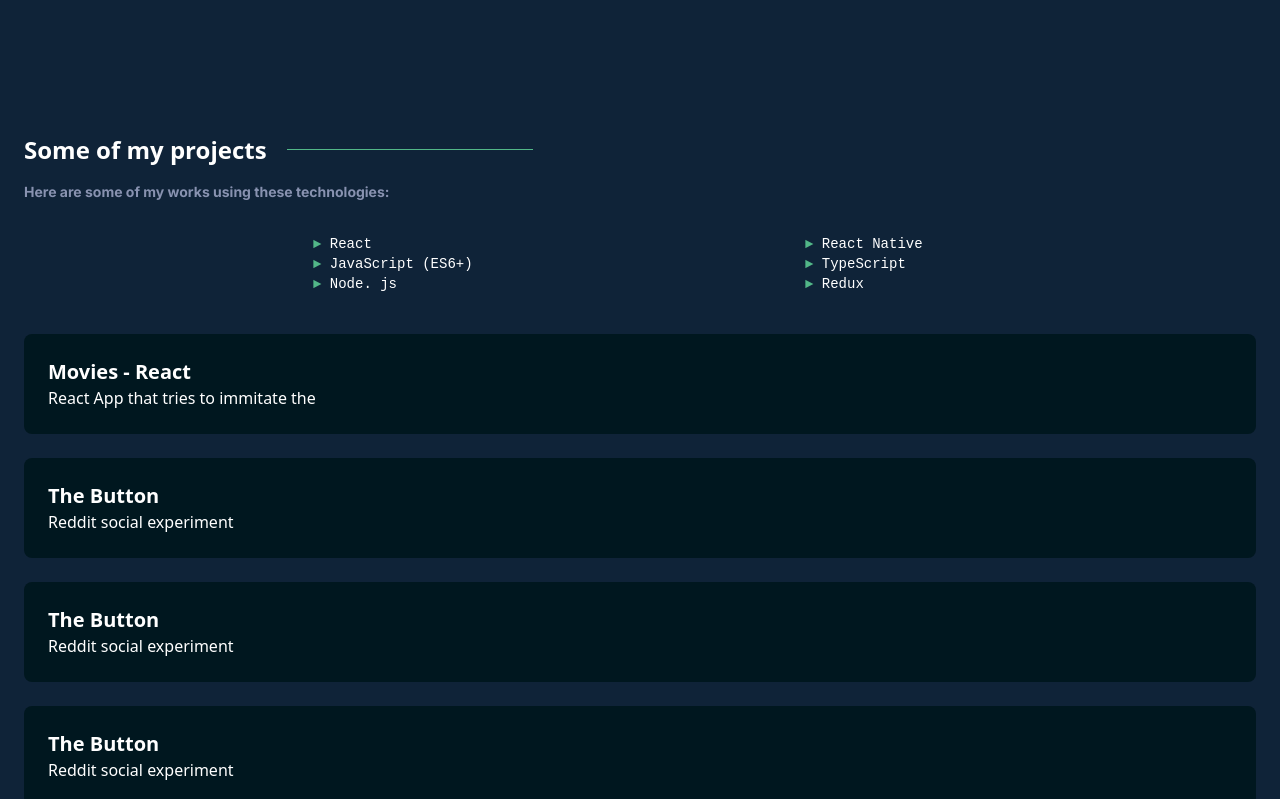
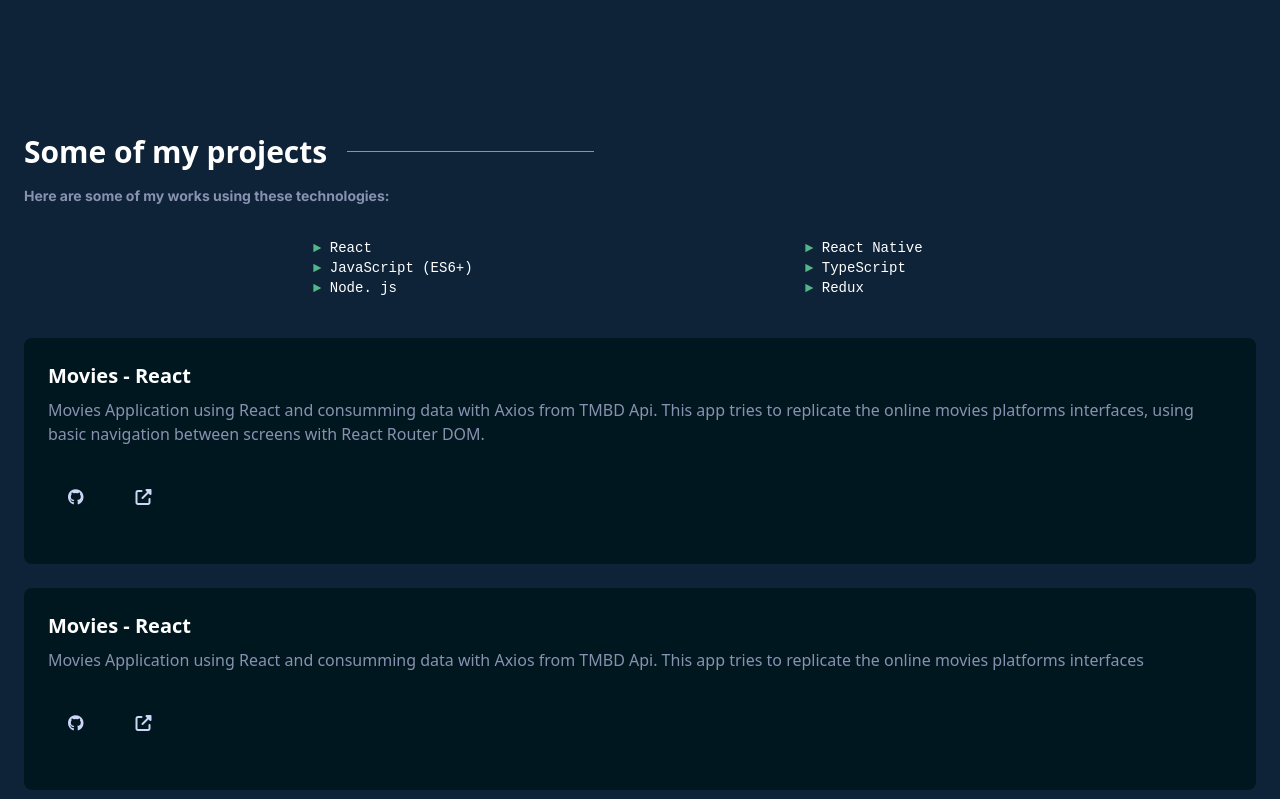
Before and after one commit to StefanoCutri/portfolio, a React (Create React App) app: page / in a window 1280 px wide. Shown: the part 1680-2479 px from the top of the page. Built offline with nearby package versions, Linux system fonts and the light colour scheme.

Commit message:
Porject Card style

```diff
--- a/src/components/ProjectCard.js
+++ b/src/components/ProjectCard.js
@@ -1,11 +1,19 @@
 import React from "react";
 
-export const ProjectCard = ({ title, description, link }) => {
+export const ProjectCard = ({ title, description, respository, hosted }) => {
   return (
-      <div className="bg-[#00171f] mx-4 mt-4 py-4 px-4 flex-1 flex-col justify-center items-start rounded-lg">
-        <h3 className="text-white font-bold text-xl">{title}</h3>
-        <p className="text-white font-extralight font-sans">{description}</p>
-        {/* <a href={link}>Project</a> */}
+    <div className="bg-[#00171f] mx-4 mt-4 py-4 px-4 flex-1 flex-col justify-center items-start rounded-lg">
+      <h3 className="text-white font-bold text-xl mb-2">{title}</h3>
+      <p className=" font-extralight font-sans text-[#8892b0]">{description}</p>
+      <div className="bg-[#00171f] mt-4 mb-3 flex flex-row">
+        <a>
+          <i className="fa-brands fa-github text-[#ccd6f6]  mr-3"></i>
+        </a>
+        <a>
+          <i className="fa-solid fa-up-right-from-square text-[#ccd6f6]"></i>
+        </a>
       </div>
+      {/* <a href={link}>Project</a> */}
+    </div>
   );
 };
--- a/src/components/Skills.js
+++ b/src/components/Skills.js
@@ -1,15 +1,17 @@
 import React from "react";
 import "../styles/skills.css";
 import { ProjectCard } from "./ProjectCard";
+import projects from '../data/projects.json';
+console.log(projects);
 
 export const Skills = () => {
   return (
     <div id="skills" className="info-container">
       <div className="mt-[12%]">
         <div className="flex flex-row items-center px-4 mb-3">
-          <h2 className="text-2xl font-bold mr-5 ">Some of my projects</h2>
+          <h2 className="text-3xl font-bold mr-5 ">Some of my projects</h2>
           <div
-            className="bg-[#52b788] h-1"
+            className="bg-[#52b788]"
             style={{
               height: 0.5,
               width: "20%",
@@ -31,10 +33,11 @@ export const Skills = () => {
           <li className="text-sm tech-item text-white"> Redux</li>
         </ul>
       </div>
-      <ProjectCard title="Movies - React" description="React App that tries to immitate the " />
-      <ProjectCard title="The Button" description="Reddit social experiment" />
-      <ProjectCard title="The Button" description="Reddit social experiment" />
-      <ProjectCard title="The Button" description="Reddit social experiment" />
+      {
+        projects.map((project)=>(
+          <ProjectCard key={project.id} title={project.title} description={project.description} respository={project.repository} hosted={project.hosted} />
+        ))
+      }
     </div>
   );
 };
--- /dev/null
+++ b/src/data/projects.json
@@ -0,0 +1,30 @@
+[
+    {
+        "id": 1,
+        "title": "Movies - React",
+        "description": "Movies Application using React and consumming data with Axios from TMBD Api. This app tries to replicate the online movies platforms interfaces, using basic navigation between screens with React Router DOM.",
+        "repository": "",
+        "hosted": ""
+    },
+    {
+        "id": 2,
+        "title": "Movies - React",
+        "description": "Movies Application using React and consumming data with Axios from TMBD Api. This app tries to replicate the online movies platforms interfaces",
+        "repository": "",
+        "hosted": ""
+    },
+    {
+        "id": 3,
+        "title": "Movies - React",
+        "description": "Movies Application using React and consumming data with Axios from TMBD Api. This app tries to replicate the online movies platforms interfaces",
+        "repository": "",
+        "hosted": ""
+    },
+    {
+        "id": 4,
+        "title": "Movies - React",
+        "description": "Movies Application using React and consumming data with Axios from TMBD Api. This app tries to replicate the online movies platforms interfaces",
+        "repository": "",
+        "hosted": ""
+    }
+]
--- a/src/styles/info.css
+++ b/src/styles/info.css
@@ -23,6 +23,6 @@ a:hover{
 
 @media (min-width: 1270px) {
     h1{
-        color: red;
+        /* color: red; */
     }
 }
```
